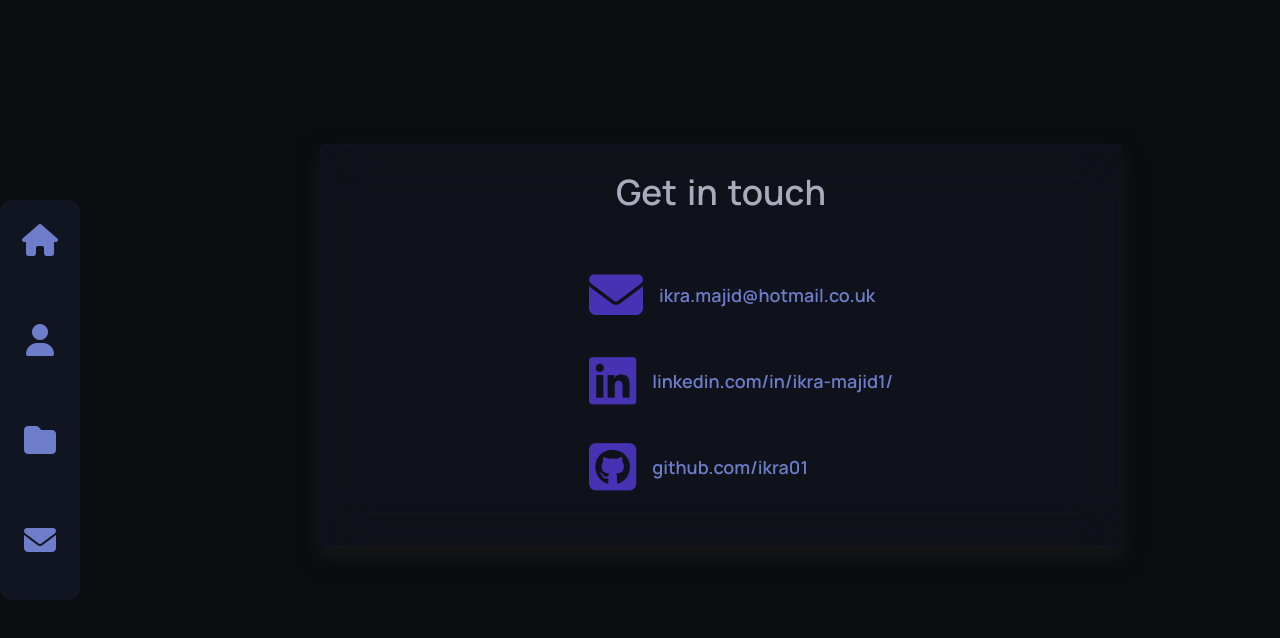
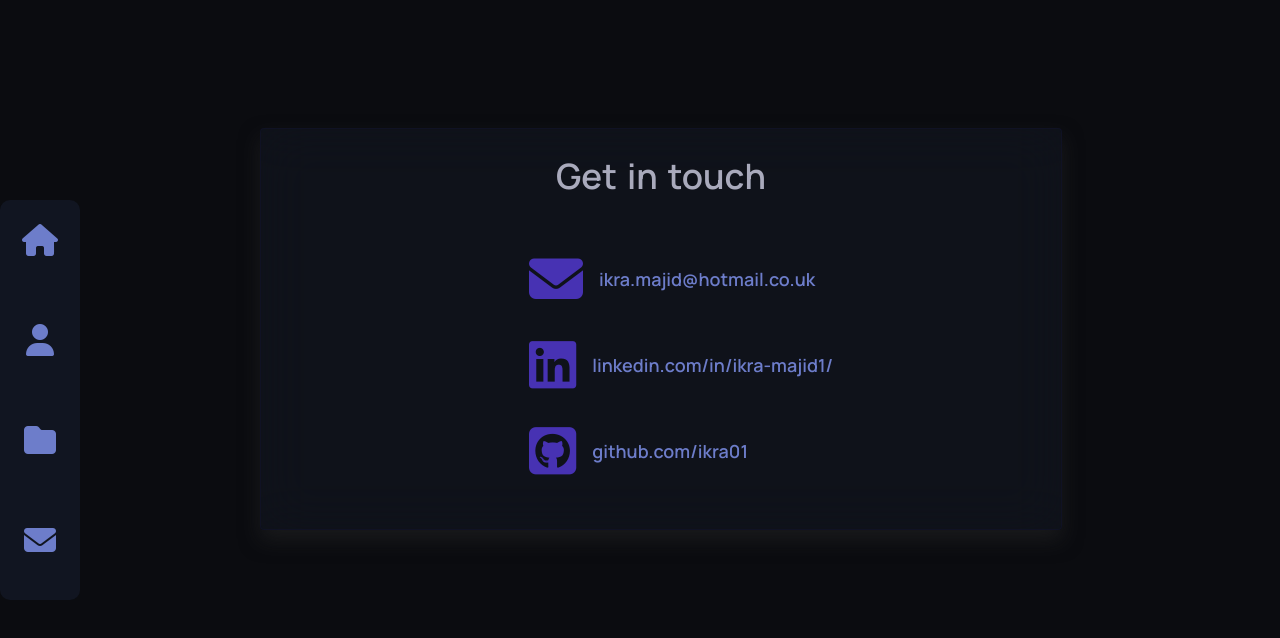
Before and after one commit to ikra01/Portfolio, a plain HTML site: page contact.html in a window 1280 px wide. Drawn offline with Linux system fonts and the light colour scheme.

Commit message:
positioning

```diff
--- a/contact.css
+++ b/contact.css
@@ -84,6 +84,13 @@ body {
 
 /*             ============================== MAIN CONTENT  ==============================            */
 
+
+
+.container{
+    margin-left: auto;
+    margin-right: auto;
+    margin-top: 8rem;
+}
 
 .contact-container{
     border-radius: 4px;
@@ -174,14 +181,16 @@ span:hover{
     }
 
     .main {
-        margin: 0 auto;
+        /* margin: 0 auto;  */
+        margin-left: 5rem;
     }
 
     .container{
-        position: relative;
+        /* position: relative;
         top: 9rem;
-        left: 20rem;
+        left: 20rem; */
         width: min(70%, 90rem);
+        /* transform: translate(50%, 50%) */
     }
 
     .contact-container{
--- a/projects.css
+++ b/projects.css
@@ -57,7 +57,6 @@ body {
     justify-content: center;
     color: var(--icons);
     transition: 600ms;
-
 }
 
 .link-text{
@@ -85,7 +84,6 @@ body {
         height: 50vh;
         top:calc(50% - 25vh);
     }
-
 
     .navbar-container:hover{
         width: 16rem;
@@ -301,9 +299,9 @@ body {
 /* ............... Applies to all ...........  */
 
 
-.main{
+/* .main{
     width: 90%;
-}
+} */
 
 .container{
     margin-left: auto;
```
